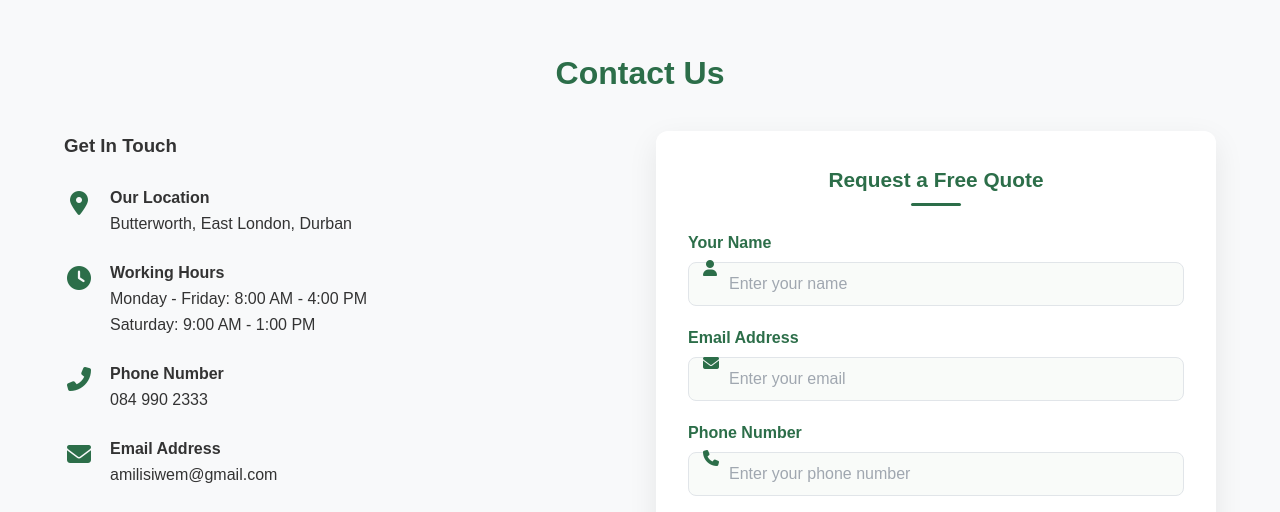
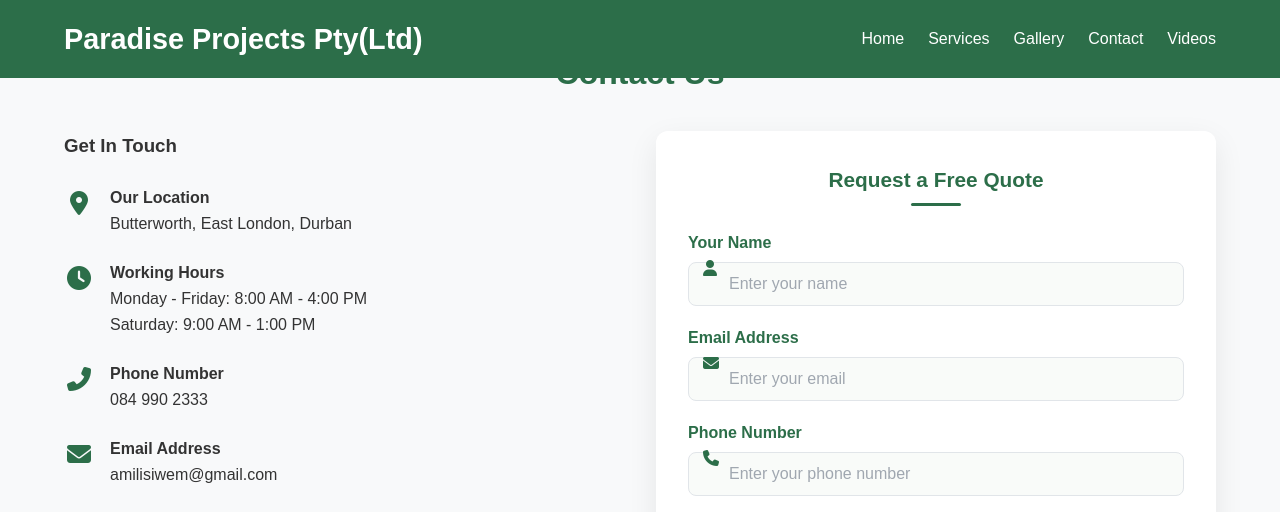
Before and after one commit to Hassan1970/paradise6, a plain HTML site: page contact.html in a window 1280 px wide. Shown: the top 512 px of the page. Drawn offline with Linux system fonts and the light colour scheme.

Commit message:
Add files via upload

```diff
--- a/contact.html
+++ b/contact.html
@@ -8,7 +8,21 @@
     <link rel="stylesheet" href="styles.css">
 </head>
 <body>
-
+       <!-- Header -->
+    <header>
+        <div class="container header-container">
+            <div class="logo">Paradise Projects Pty(Ltd)</div>
+            <nav>
+                <ul>
+                    <li><a href="index.html">Home</a></li>
+                    <li><a href="services.html">Services</a></li>
+                    <li><a href="gallery.html">Gallery</a></li>
+                    <li><a href="contact.html">Contact</a></li>
+                    <li><a href="videos.html">Videos</a></li>
+                </ul>
+            </nav>
+        </div>
+    </header>
 
     <script src="java.js"></script>
 </body>
```
